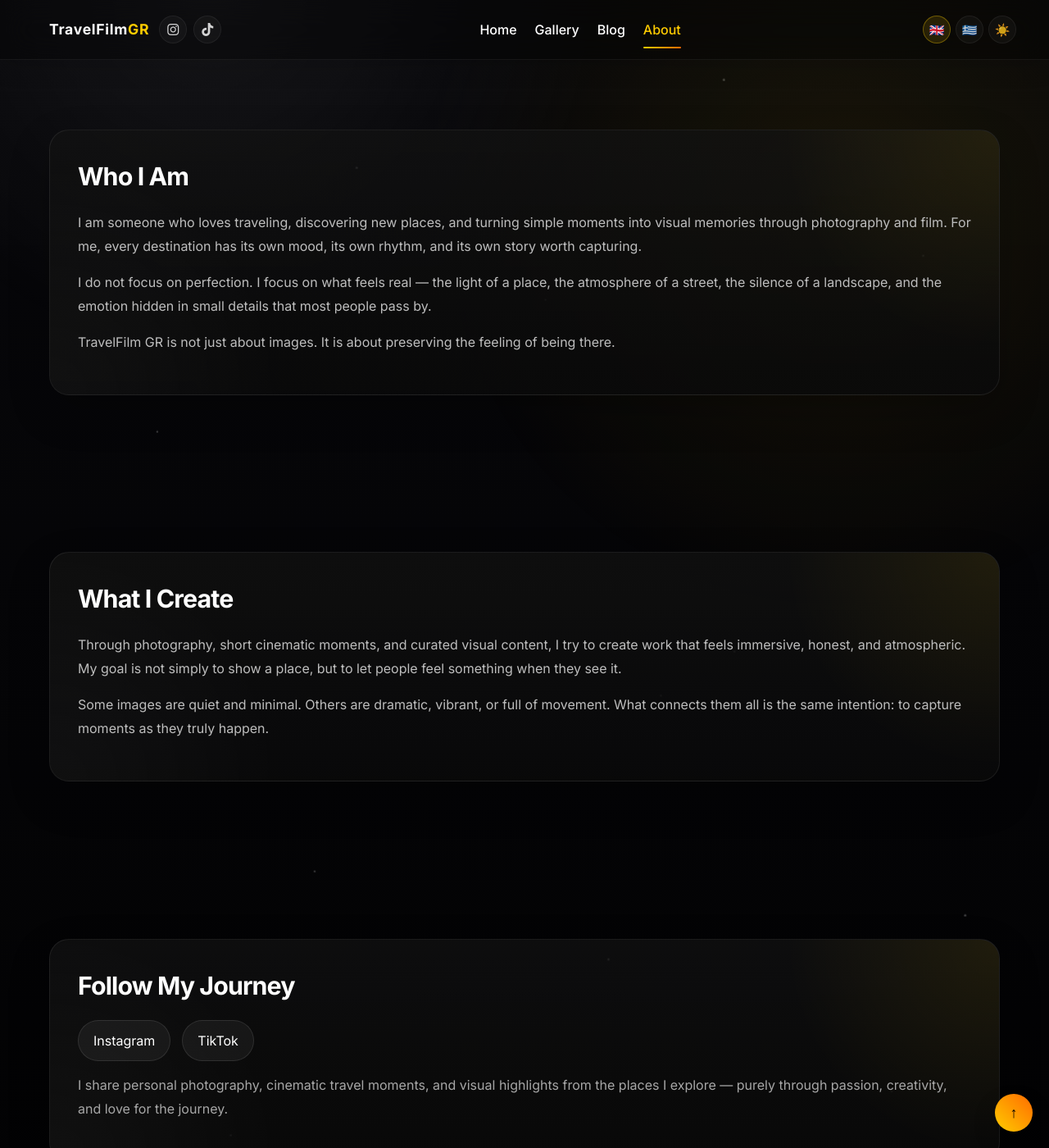
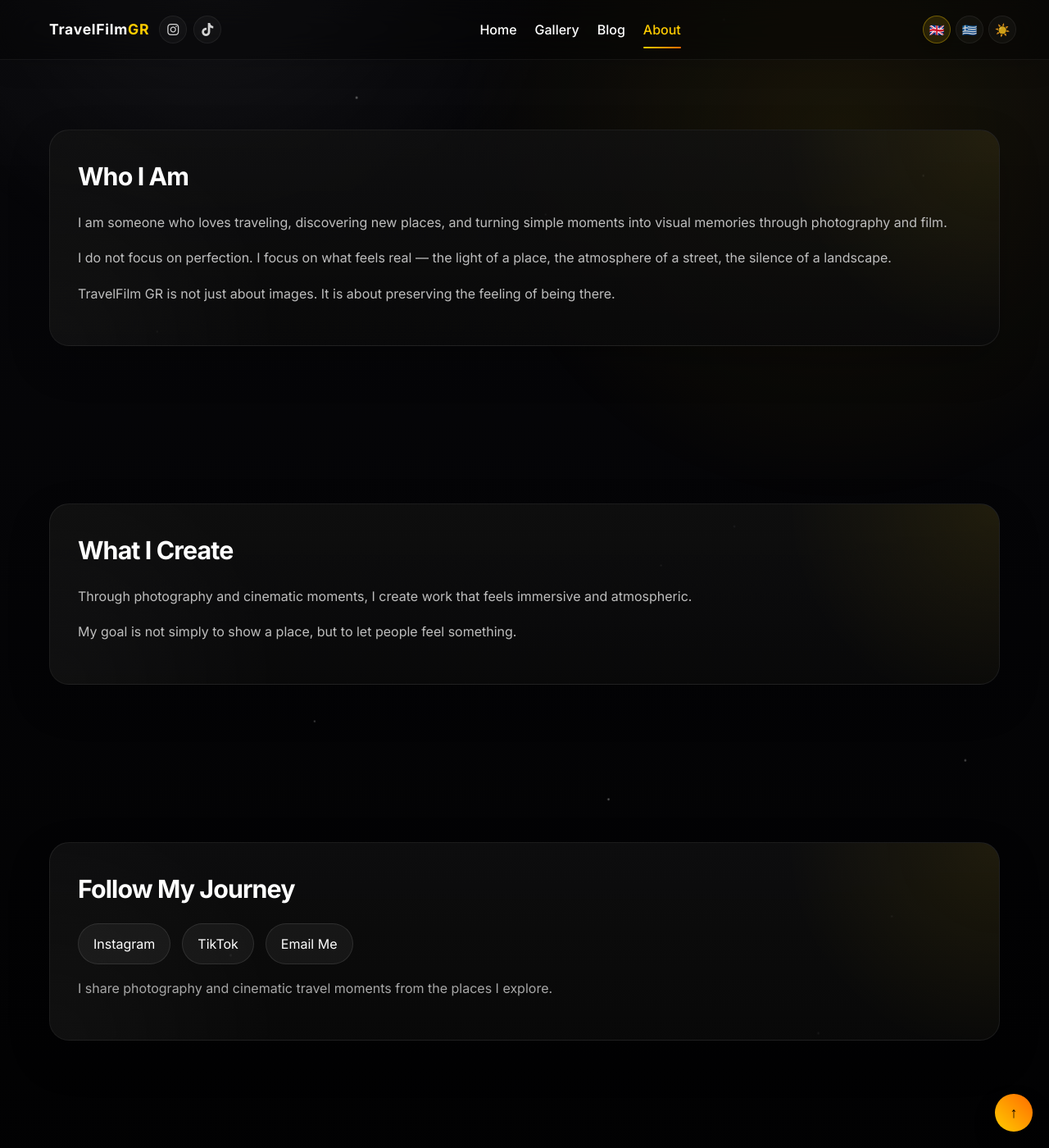
Before and after one commit to travelfilmgr/travelfilmgr.github.io, a Jekyll site: the page built from about.md, in a window 1280 px wide and 1400 px high, scrolled down 546 px. Shown: the whole window at 82% size. Built offline with Jekyll 4.4.1, drawn with Linux system fonts in a browser that asks for light colours; some of the changed text lies outside the part shown.

Commit message:
Update about.md

```diff
--- a/about.md
+++ b/about.md
@@ -44,21 +44,19 @@ permalink: /about/
       <h2 data-en="Who I Am" data-el="Ποιος Είμαι">Who I Am</h2>
 
       <p
-        data-en="I am someone who loves traveling, discovering new places, and turning simple moments into visual memories through photography and film. For me, every destination has its own mood, its own rhythm, and its own story worth capturing."
-        data-el="Είμαι ένας άνθρωπος που αγαπά τα ταξίδια, την ανακάλυψη νέων τόπων και τη μετατροπή απλών στιγμών σε οπτικές αναμνήσεις μέσα από τη φωτογραφία και το βίντεο. Για μένα, κάθε προορισμός έχει τη δική του ατμόσφαιρα, τον δικό του ρυθμό και τη δική του ιστορία που αξίζει να αποτυπωθεί."
+        data-en="I am someone who loves traveling, discovering new places, and turning simple moments into visual memories through photography and film."
+        data-el="Είμαι ένας άνθρωπος που αγαπά τα ταξίδια, την ανακάλυψη νέων τόπων και τη μετατροπή απλών στιγμών σε οπτικές αναμνήσεις μέσα από τη φωτογραφία και το βίντεο."
       >
         I am someone who loves traveling, discovering new places, and turning simple moments
-        into visual memories through photography and film. For me, every destination has its
-        own mood, its own rhythm, and its own story worth capturing.
+        into visual memories through photography and film.
       </p>
 
       <p
-        data-en="I do not focus on perfection. I focus on what feels real — the light of a place, the atmosphere of a street, the silence of a landscape, and the emotion hidden in small details that most people pass by."
-        data-el="Δεν εστιάζω στην τελειότητα. Εστιάζω σε αυτό που μοιάζει αληθινό — στο φως ενός τόπου, στην ατμόσφαιρα ενός δρόμου, στη σιωπή ενός τοπίου και στο συναίσθημα που κρύβεται σε μικρές λεπτομέρειες που οι περισσότεροι προσπερνούν."
+        data-en="I do not focus on perfection. I focus on what feels real — the light of a place, the atmosphere of a street, the silence of a landscape."
+        data-el="Δεν εστιάζω στην τελειότητα. Εστιάζω σε αυτό που μοιάζει αληθινό — στο φως ενός τόπου, στην ατμόσφαιρα ενός δρόμου, στη σιωπή ενός τοπίου."
       >
         I do not focus on perfection. I focus on what feels real — the light of a place,
-        the atmosphere of a street, the silence of a landscape, and the emotion hidden in
-        small details that most people pass by.
+        the atmosphere of a street, the silence of a landscape.
       </p>
 
       <p
@@ -78,20 +76,17 @@ permalink: /about/
       <h2 data-en="What I Create" data-el="Τι Δημιουργώ">What I Create</h2>
 
       <p
-        data-en="Through photography, short cinematic moments, and curated visual content, I try to create work that feels immersive, honest, and atmospheric. My goal is not simply to show a place, but to let people feel something when they see it."
-        data-el="Μέσα από φωτογραφία, μικρές κινηματογραφικές στιγμές και προσεγμένο οπτικό περιεχόμενο, προσπαθώ να δημιουργώ έργο που μοιάζει ατμοσφαιρικό, ειλικρινές και βιωματικό. Ο στόχος μου δεν είναι απλώς να δείξω έναν τόπο, αλλά να κάνω τον κόσμο να νιώσει κάτι όταν τον βλέπει."
+        data-en="Through photography and cinematic moments, I create work that feels immersive and atmospheric."
+        data-el="Μέσα από φωτογραφία και κινηματογραφικές στιγμές, δημιουργώ έργο που μοιάζει ατμοσφαιρικό και βιωματικό."
       >
-        Through photography, short cinematic moments, and curated visual content, I try to create
-        work that feels immersive, honest, and atmospheric. My goal is not simply to show a place,
-        but to let people feel something when they see it.
+        Through photography and cinematic moments, I create work that feels immersive and atmospheric.
       </p>
 
       <p
-        data-en="Some images are quiet and minimal. Others are dramatic, vibrant, or full of movement. What connects them all is the same intention: to capture moments as they truly happen."
-        data-el="Κάποιες εικόνες είναι ήσυχες και μινιμαλιστικές. Άλλες είναι δραματικές, ζωντανές ή γεμάτες κίνηση. Αυτό που τις ενώνει όλες είναι η ίδια πρόθεση: να αποτυπώνονται οι στιγμές όπως πραγματικά συμβαίνουν."
+        data-en="My goal is not simply to show a place, but to let people feel something."
+        data-el="Ο στόχος μου δεν είναι απλώς να δείξω έναν τόπο, αλλά να κάνω τον κόσμο να νιώσει κάτι."
       >
-        Some images are quiet and minimal. Others are dramatic, vibrant, or full of movement.
-        What connects them all is the same intention: to capture moments as they truly happen.
+        My goal is not simply to show a place, but to let people feel something.
       </p>
 
     </div>
@@ -104,21 +99,27 @@ permalink: /about/
       <h2 data-en="Follow My Journey" data-el="Ακολούθησε το Ταξίδι Μου">Follow My Journey</h2>
 
       <div class="social-links">
-        <a href="https://www.instagram.com/travelfilm_gr/" target="_blank" rel="noopener">
+
+        <a href="https://www.instagram.com/travelfilm_gr/" target="_blank" rel="noopener noreferrer">
           Instagram
         </a>
 
-        <a href="https://www.tiktok.com/@travelfilm.gr" target="_blank" rel="noopener">
+        <a href="https://www.tiktok.com/@travelfilm.gr" target="_blank" rel="noopener noreferrer">
           TikTok
         </a>
+
+        <a href="mailto:travelfilm.gr@gmail.com">
+          <span data-en="Email Me" data-el="Στείλε Email">Email Me</span>
+        </a>
+
       </div>
 
       <p
         style="margin-top:15px; color:var(--muted);"
-        data-en="I share personal photography, cinematic travel moments, and visual highlights from the places I explore — purely through passion, creativity, and love for the journey."
-        data-el="Μοιράζομαι προσωπική φωτογραφία, κινηματογραφικές ταξιδιωτικές στιγμές και οπτικά highlights από τα μέρη που εξερευνώ — καθαρά μέσα από πάθος, δημιουργικότητα και αγάπη για το ταξίδι."
+        data-en="I share photography and cinematic travel moments from the places I explore."
+        data-el="Μοιράζομαι φωτογραφία και κινηματογραφικές ταξιδιωτικές στιγμές από τα μέρη που εξερευνώ."
       >
-        I share personal photography, cinematic travel moments, and visual highlights from the places I explore — purely through passion, creativity, and love for the journey.
+        I share photography and cinematic travel moments from the places I explore.
       </p>
 
     </div>
@@ -133,43 +134,23 @@ permalink: /about/
       <div class="gear-grid">
 
         <div class="gear-item">
-          <h3 data-en="Camera" data-el="Κάμερα">Camera</h3>
+          <h3>Camera</h3>
           <p>NIKON D7000</p>
         </div>
 
         <div class="gear-item">
-          <h3 data-en="Lenses" data-el="Φακοί">Lenses</h3>
+          <h3>Lenses</h3>
           <p>Your lenses</p>
         </div>
 
         <div class="gear-item">
-          <h3 data-en="Drone" data-el="Drone">Drone</h3>
+          <h3>Drone</h3>
           <p>Your drone</p>
         </div>
 
         <div class="gear-item">
-          <h3 data-en="Accessories" data-el="Αξεσουάρ">Accessories</h3>
-          <p
-            data-en="Tripod, filters, microphone, and travel essentials"
-            data-el="Τρίποδο, φίλτρα, μικρόφωνο και ταξιδιωτικά απαραίτητα"
-          >
-            Tripod, filters, microphone, and travel essentials
-          </p>
-        </div>
-
-        <div class="gear-item">
-          <h3 data-en="Editing" data-el="Επεξεργασία">Editing</h3>
+          <h3>Editing</h3>
           <p>Lightroom, Photoshop, Premiere Pro</p>
-        </div>
-
-        <div class="gear-item">
-          <h3 data-en="Other" data-el="Άλλα">Other</h3>
-          <p
-            data-en="Creative tools and gear I use along the way"
-            data-el="Δημιουργικά εργαλεία και εξοπλισμός που χρησιμοποιώ στη διαδρομή"
-          >
-            Creative tools and gear I use along the way
-          </p>
         </div>
 
       </div>
```
